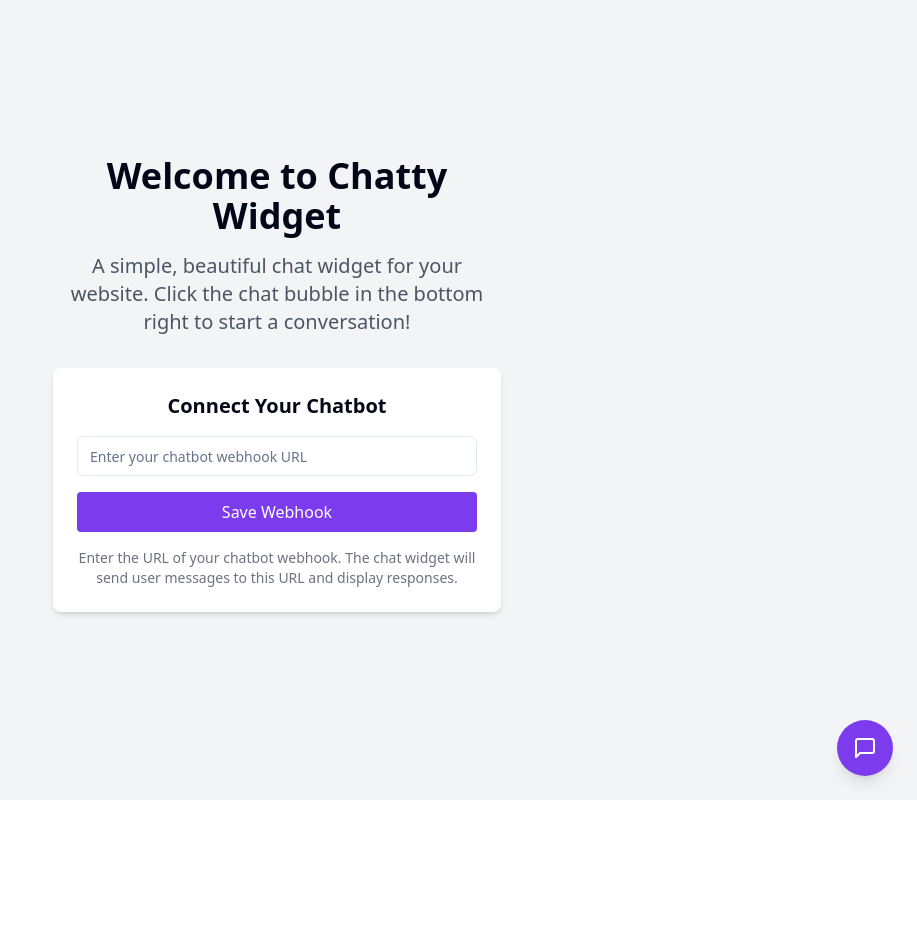
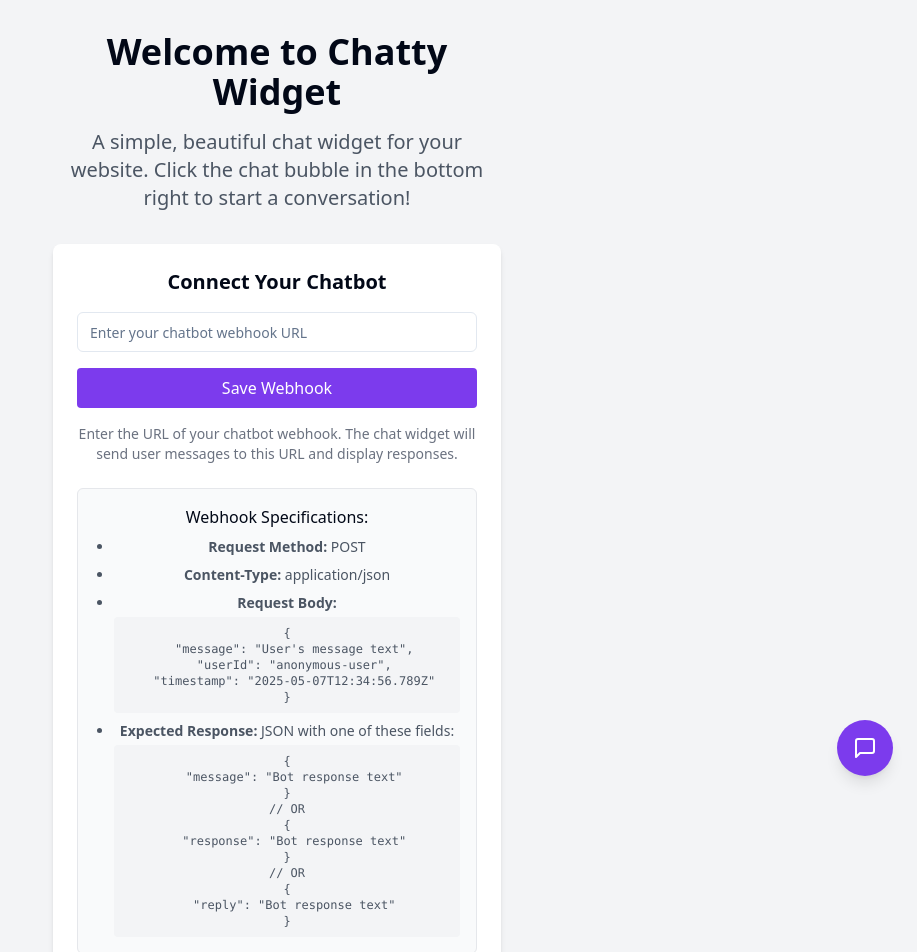
Before and after one commit to i43-j/chatty-little-widget, a React (Vite) app: page / in a window 1280 px wide. Shown: the top 952 px of the page, without its empty margins (363-1280 px from the left). Before the commit the page ends 800 px from the top, so only its background shows below. Built offline with nearby package versions, Linux system fonts and the light colour scheme.

Commit message:
Add webhook specifications
Add details about the webhook to the application.

```diff
--- a/src/pages/Index.tsx
+++ b/src/pages/Index.tsx
@@ -54,6 +54,38 @@ const Index = () => {
           <p className="text-sm text-gray-500 mt-4">
             Enter the URL of your chatbot webhook. The chat widget will send user messages to this URL and display responses.
           </p>
+
+          <div className="mt-6 bg-gray-50 p-4 rounded-md border border-gray-200">
+            <h3 className="text-md font-medium mb-2">Webhook Specifications:</h3>
+            <ul className="text-sm text-gray-600 space-y-2 list-disc pl-5">
+              <li><span className="font-semibold">Request Method:</span> POST</li>
+              <li><span className="font-semibold">Content-Type:</span> application/json</li>
+              <li><span className="font-semibold">Request Body:</span>
+                <pre className="bg-gray-100 p-2 rounded mt-1 text-xs overflow-auto">
+{`{
+  "message": "User's message text",
+  "userId": "anonymous-user",
+  "timestamp": "2025-05-07T12:34:56.789Z"
+}`}
+                </pre>
+              </li>
+              <li><span className="font-semibold">Expected Response:</span> JSON with one of these fields:
+                <pre className="bg-gray-100 p-2 rounded mt-1 text-xs overflow-auto">
+{`{
+  "message": "Bot response text"
+}
+// OR
+{
+  "response": "Bot response text"
+}
+// OR
+{
+  "reply": "Bot response text"
+}`}
+                </pre>
+              </li>
+            </ul>
+          </div>
         </div>
       </div>
 
```
